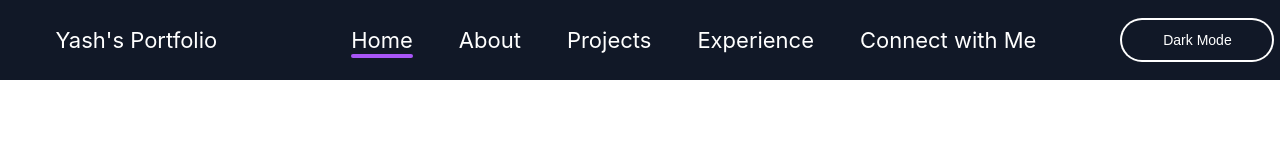
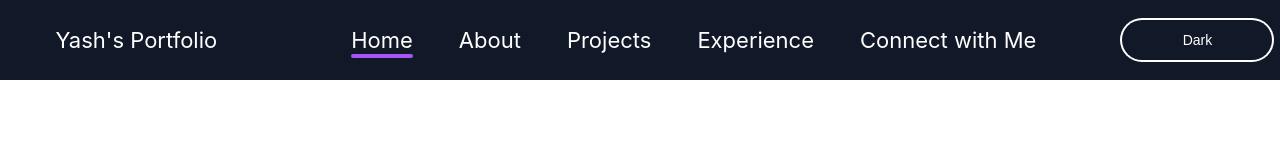
Before and after one commit to IT-YASH/Final-Portfolio, a React (Create React App) app: page / in a window 1280 px wide. Shown: the top 160 px of the page. Built offline with nearby package versions, Linux system fonts and the light colour scheme; a small style sheet from the web is missing; the HTML template or start-up script is replaced by a standard one.

Commit message:
updated the code

```diff
--- a/src/components/Navbar.js
+++ b/src/components/Navbar.js
@@ -64,7 +64,7 @@ function Navbar() {
         </div>
         <div className="navigation">
           <button className="navigatebutton" onClick={toggleTheme}>
-            {theme === "light" ? "Dark Mode" : "Light Mode"}
+            {theme === "light" ? "Dark" : "Light"}
           </button>
         </div>
       </nav>
```
Also changed, not shown: package.json (+9 -1 lines), 1 other file (tests, documents, lock files or other folders).
